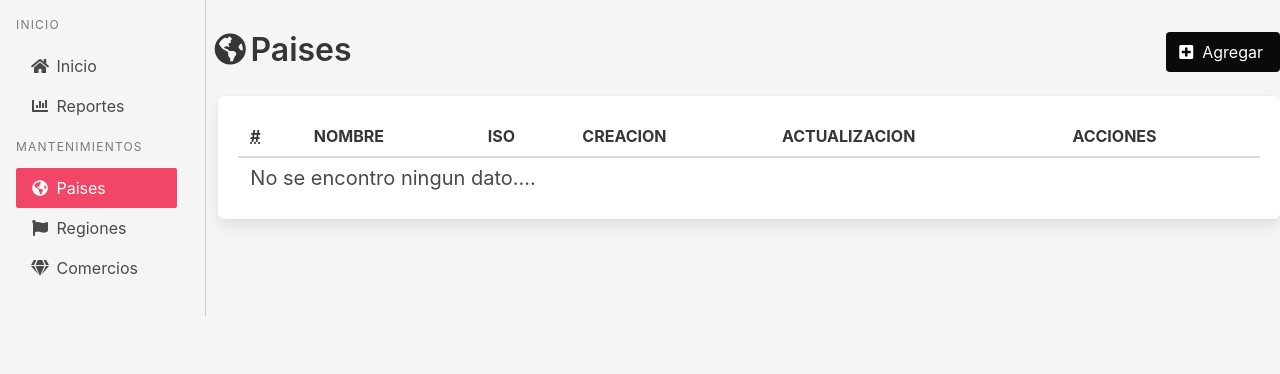
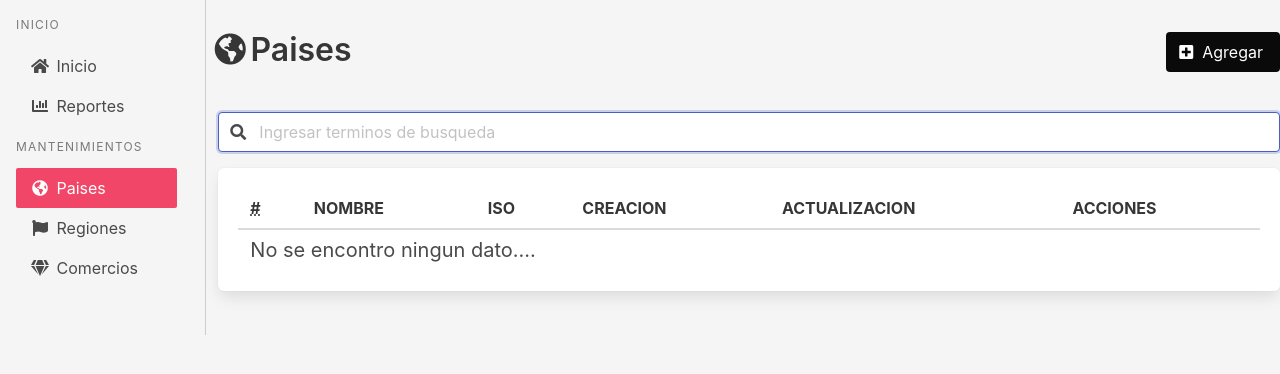
Before and after one commit to roonmorton/diaco-quejas, a PHP site: page /admin/paises/index.php in a window 1280 px wide. Shown: the part 52-426 px from the top of the page. Run offline with PHP 8.4, Linux system fonts and the light colour scheme; data that the repository does not hold is empty.

Commit message:
agreando terminos de busqueda

```diff
--- a/admin/paises/index.php
+++ b/admin/paises/index.php
@@ -3,7 +3,6 @@ $path = 'paisIndex';
 require_once($_SERVER['DOCUMENT_ROOT'].'/diaco-quejas/modelos/Pais.php');
 
 
-/* $listaPaises = $pais->list(); */
 
 if(isset($_POST)){
    if (isset($_POST["del"]) && $_POST["del"] == "1"){
@@ -11,31 +10,39 @@ if(isset($_POST)){
   			$pais->id = $_POST["pID"];
   			if($pais->delete()){
                 echo "eliminado";
-                $pais = new Pais();
-                $listaPaises = $pais->list();
-                var_dump($listaPaises);
+                if (isset($_GET["busqueda"]) && $_GET["busqueda"] != ""){
+                    $busqueda = $_GET['busqueda'];
+                }else{
+                    $listaPaises = $pais->list();
+                }
                 echo '<script>alert("Contacto eliminado Correctamente...");window.location.href = ""; </script>';
               }
 	}else {
-    $pais = new Pais();
-    $listaPaises = $pais->list();
+        $pais = new Pais();
+        if (isset($_GET["busqueda"]) && $_GET["busqueda"] != ""){
+            $busqueda = $_GET['busqueda'];
+            $listaPaises = $pais->busqueda( $busqueda);
+        }else{
+            $listaPaises = $pais->list();
+        }
+
     }
+
 }else{
     $pais = new Pais();
     $listaPaises = $pais->list();
 }
-
 ?>
 
 <!DOCTYPE html>
-<html lang="en" style="height: 100%;">
+<html lang="es" style="height: 100%;">
 
 <head>
     <meta charset="UTF-8">
-    <meta http-equiv="X-UA-Compatible" content="IE=edge">
-    <meta name="viewport" content="width=device-width, initial-scale=1">
+    <meta http-equiv="X-UA-Compatible" content="IE=edge" />
+    <meta name="viewport" content="width=device-width, initial-scale=1" />
     <title>Diaco - Admin</title>
-    <link rel="stylesheet" href="https://cdn.jsdelivr.net/npm/bulma@0.9.2/css/bulma.min.css">
+    <link rel="stylesheet" href="https://cdn.jsdelivr.net/npm/bulma@0.9.2/css/bulma.min.css" />
     <link rel="stylesheet" href="https://cdnjs.cloudflare.com/ajax/libs/font-awesome/5.15.3/css/all.min.css"
         integrity="sha512-iBBXm8fW90+nuLcSKlbmrPcLa0OT92xO1BIsZ+ywDWZCvqsWgccV3gFoRBv0z+8dLJgyAHIhR35VZc2oM/gI1w=="
         crossorigin="anonymous" />
@@ -68,6 +75,23 @@ if(isset($_POST)){
                             <span>Agregar</span>
                         </a>
                     </div>
+                </div>
+
+
+                <div class="">
+                    <form action="" method="GET" style="padding: 1em 0;">
+                        <div class="field">
+                            <div class="control has-icons-left has-icons-right">
+                                <input class="input " type="text" placeholder="Ingresar terminos de busqueda" autofocus
+                                    name="busqueda" value="<?php echo isset($busqueda) ? $busqueda : ''; ?>" />
+                                <span class="icon is-small is-left">
+                                    <i class="fas fa-search"></i>
+                                </span>
+                            </div>
+                        </div>
+                    </form>
+
+
                 </div>
                 <div class="box">
                     <table class="table is-striped is-hoverable is-fullwidth">
@@ -105,19 +129,20 @@ if(isset($_POST)){
                                     <div class="buttons are-small">
 
                                         <form method="POST" action="" style="padding-right: .2em; margin-bottom: 0">
-                                            <input type="hidden" name="pID" value="<?php echo $value['idPais']; ?>">
-                                            <input type="hidden" name="del" value="1">
+                                            <input type="hidden" name="pID" value="<?php echo $value['idPais']; ?>" />
+                                            <input type="hidden" name="del" value="1" />
                                             <button class="button is-danger is-outlined" title="Eliminar" type="submit"
                                                 onclick="return confirm('Esta seguro de eliminar el registro?');">
                                                 <span class="icon is-small ">
                                                     <i class="fas fa-trash"></i>
-                                                </span></button>
+                                                </span>
+                                            </button>
                                         </form>
 
                                         <form method="POST" action="crear.php"
                                             style="padding-right: .2em; margin-bottom: 0">
-                                            <input type="hidden" name="pID" value="<?php echo $value['idPais']; ?>">
-                                            <input class="input" type="hidden" name="edit" value="1">
+                                            <input type="hidden" name="pID" value="<?php echo $value['idPais']; ?>" />
+                                            <input class="input" type="hidden" name="edit" value="1" />
                                             <button class="button is-link is-outlined" title="Actualizar">
                                                 <span class="icon is-small">
                                                     <i class="fas fa-edit"></i>
@@ -140,7 +165,7 @@ if(isset($_POST)){
             </div>
         </div>
     </div>
-    <script src="./recursos/js/funciones.js"></script>
+    <script src="/diaco-quejas/admin/recursos/js/funciones.js"></script>
 </body>
 
 </html>
--- a/modelos/Pais.php
+++ b/modelos/Pais.php
@@ -50,7 +50,11 @@ class Pais {
 	public function list(){
 		$query = 'SELECT * FROM Pais ORDER BY idPais DESC';
 		return $this->db->queryResult($query);
+	}
 
+	public function busqueda($q){
+		$query = "SELECT * FROM Pais WHERE UPPER(nombre) LIKE UPPER('%$q%') ORDER BY idPais DESC";
+		return $this->db->queryResult($query);
 	}
 
 	public function find(){
```
